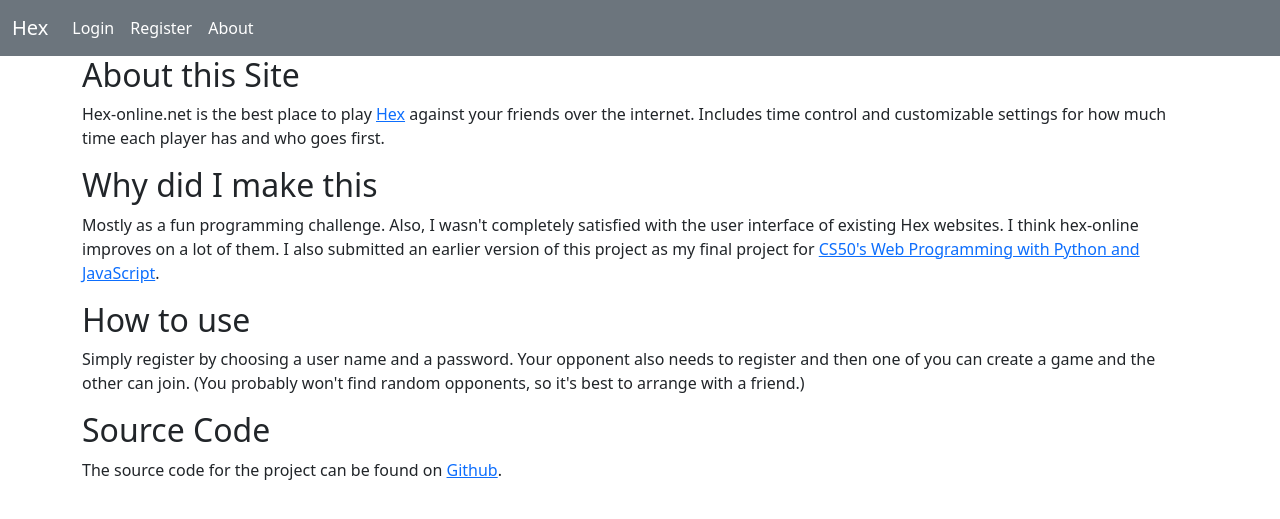
After one commit to cmacho/hex, a Django app: page /about in a window 1280 px wide. The commit adds this page. Shown: the top 519 px of the page. Run offline with Django 3.2, Linux system fonts and the light colour scheme; some libraries are stand-ins or nearby versions.

Commit message:
Add about page

```diff
--- /dev/null
+++ b/game/templates/game/about.html
@@ -0,0 +1,26 @@
+{% extends 'game/layout.html' %}
+{% block body %}
+<div class="container">
+    <h2>About this Site</h2>
+    <p>
+    Hex-online.net is the best place to play <a href="https://en.wikipedia.org/wiki/Hex_(board_game)">Hex</a> against your friends over the internet. Includes time control and customizable settings for how
+    much time each player has and who goes first.
+    </p>
+    <h2>Why did I make this</h2>
+    <p>
+    Mostly as a fun programming challenge. Also, I wasn't completely satisfied with the user interface of existing Hex websites. I think hex-online
+    improves on a lot of them.
+    I also submitted an earlier version of this project as my final project for
+    <a href="https://www.edx.org/course/cs50s-web-programming-with-python-and-javascript">CS50's Web Programming with Python and JavaScript</a>.
+    </p>
+    <h2>How to use</h2>
+    <p>
+    Simply register by choosing a user name and a password. Your opponent also needs to register and then one of you can create a game and the
+    other can join. (You probably won't find random opponents, so it's best to arrange with a friend.)
+    </p>
+    <h2>Source Code</h2>
+    <p>
+    The source code for the project can be found on <a href="https://github.com/cmacho/hex">Github</a>.
+    </p>
+</div>
+{% endblock %}
--- a/game/templates/game/layout.html
+++ b/game/templates/game/layout.html
@@ -41,6 +41,9 @@
                     <a class="nav-link active" href="{% url 'register' %}">Register</a>
                 </li>
             {% endif %}
+                <li class="nav-item">
+                    <a class="nav-link active" href="{% url 'about' %}">About</a>
+                </li>
           </ul>
         </div>
       </div>
--- a/game/urls.py
+++ b/game/urls.py
@@ -10,6 +10,7 @@ urlpatterns = [
     path('games', views.games, name='games'),
     path('game/<int:game_id>', views.game, name='game'),
     path('create_game', views.create_game, name='create_game'),
+    path('about', views.about, name='about'),
 
     #API Routes
     path("make_move/<int:game_id>", views.make_move, name='make_move'),
--- a/game/views.py
+++ b/game/views.py
@@ -14,6 +14,10 @@ import datetime
 # Create your views here.
 def index(request):
     return render(request, 'game/index.html')
+
+
+def about(request):
+    return render(request, 'game/about.html')
 
 
 def login_view(request):
@@ -77,6 +81,7 @@ def game(request, game_id):
             return HttpResponse(f'Game already full')
 
     return render(request, 'game/game.html', {'game_id_json': {"game_id": game_id}})
+
 
 @login_required
 def get_game_state(request, game_id):
@@ -148,6 +153,7 @@ def get_game_state(request, game_id):
     }
 
     return JsonResponse(response)
+
 
 def find_time_on_current_move(game):
     """
```
